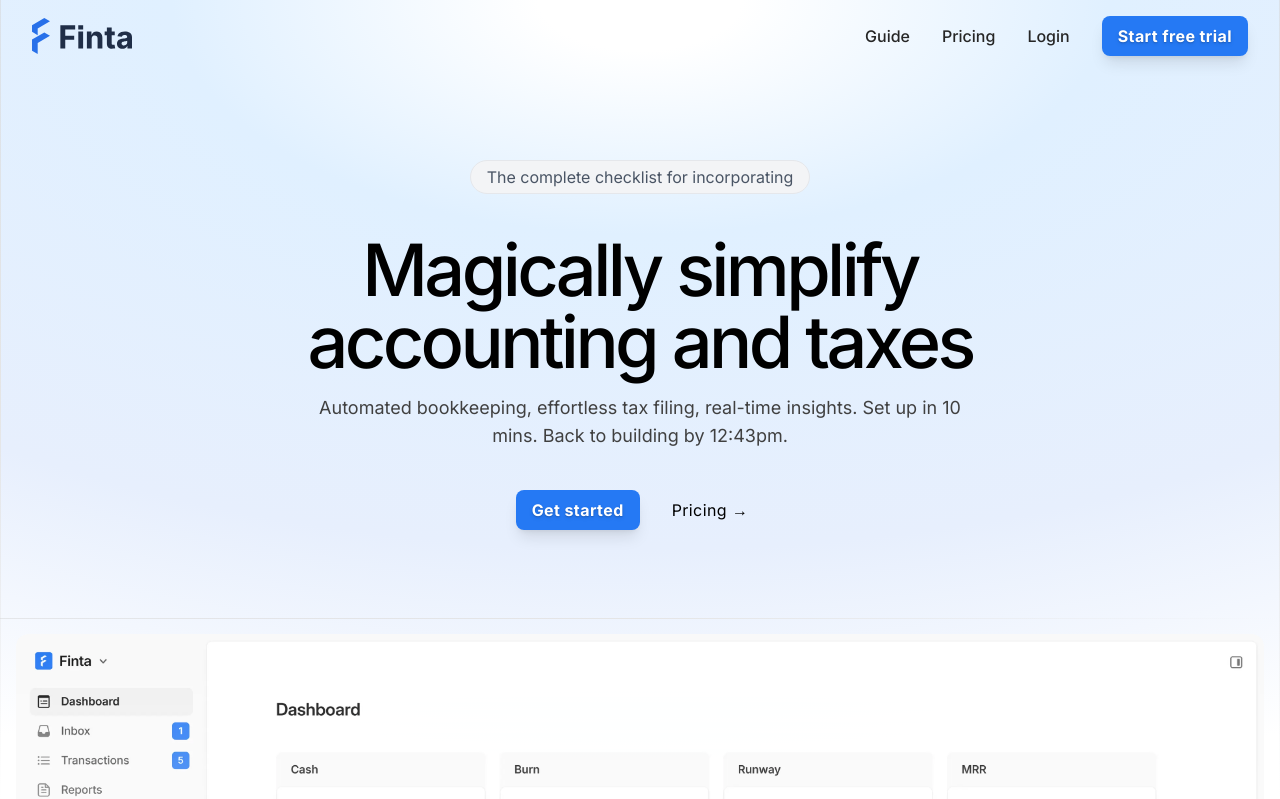
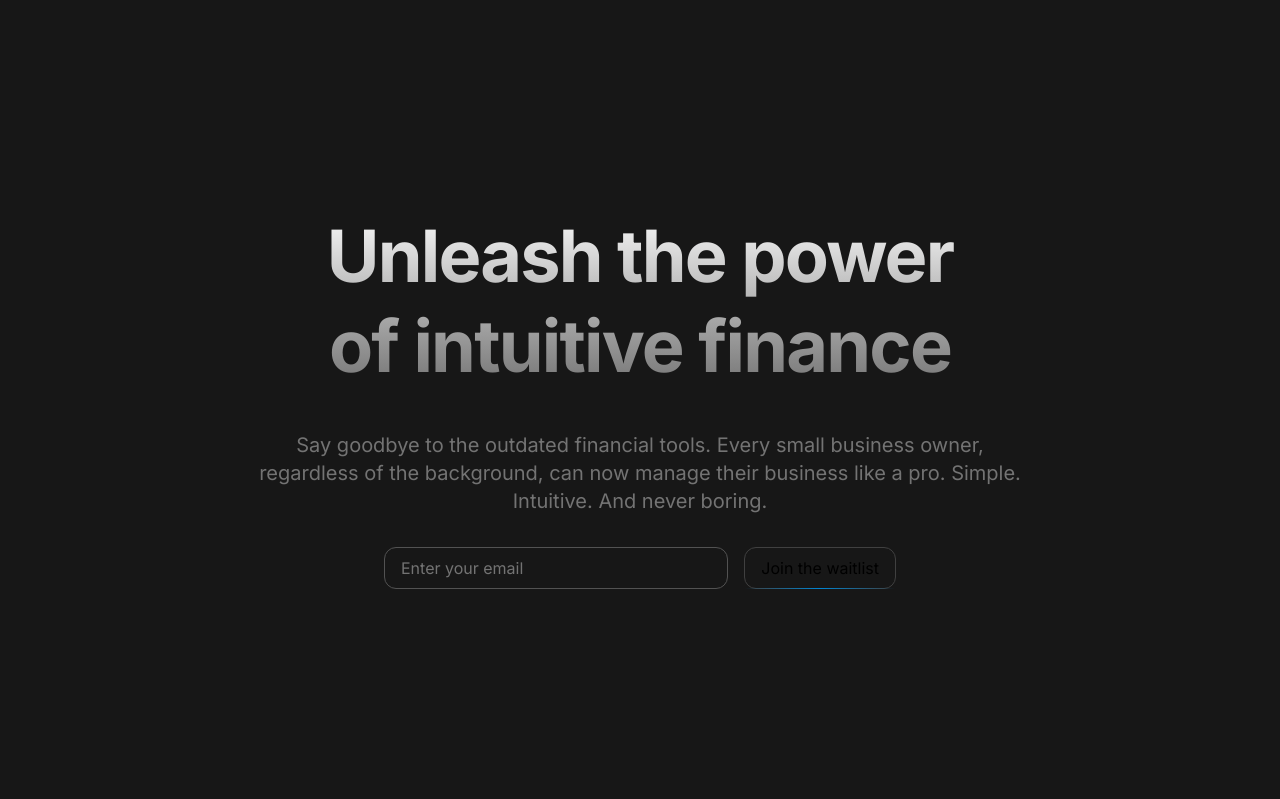
Before and after one commit to tushargtailor/tailwind-css, a Next.js app: page / in a window 1280 px wide. Shown: the top 799 px of the page. Built offline with nearby package versions, Linux system fonts and the light colour scheme.

Commit message:
themeing in tailwind

```diff
--- /dev/null
+++ b/app/components/3components/hero.tsx
@@ -0,0 +1,30 @@
+import React from "react";
+
+const Hero = () => {
+  return (
+    <div className="my-40 flex w-full flex-col items-center justify-center">
+      <h1 className="max-w-2xl bg-gradient-to-b from-neutral-50 to-neutral-500 bg-clip-text text-center text-7xl leading-tight font-bold tracking-tight text-transparent">
+        Unleash the power of intuitive finance
+      </h1>
+      <p className="mx-auto mt-10 max-w-3xl text-center text-xl text-neutral-500 selection:bg-white">
+        Say goodbye to the outdated financial tools. Every small business owner,
+        regardless of the background, can now manage their business like a pro.
+        Simple. Intuitive. And never boring.
+      </p>
+
+      <div className="mt-8 flex w-full max-w-lg justify-center">
+        <input
+          type="text"
+          className="mr-4 flex-1 rounded-xl border border-neutral-600 px-4 text-white transition duration-200 placeholder:text-neutral-500 focus:ring-1 focus:ring-sky-500 focus:outline-none"
+          placeholder="Enter your email"
+        />
+        <button className="relative cursor-pointer rounded-xl border border-neutral-700 px-4 py-2">
+          <div className="absolute inset-x-0 -bottom-px h-px w-full bg-gradient-to-r from-transparent via-sky-600 to-transparent"></div>
+          Join the waitlist
+        </button>
+      </div>
+    </div>
+  );
+};
+
+export default Hero;
--- a/app/page.tsx
+++ b/app/page.tsx
@@ -1,14 +1,32 @@
-// import { Container } from "./components/container";
-// import { Hero } from "./components/hero";
-// import { Navbar } from "./components/navbar";
-import Image from "next/image";
-import { Containerr } from "./components/tccomponents/containerr";
-import { Heroo } from "./components/tccomponents/heroo";
-import { Navbarr } from "./components/tccomponents/navbarr";
+import Hero from "./components/3components/hero";
 
 export default function Home() {
   return (
-    <div className="flex flex-col items-center h-screen relative [background:radial-gradient(125%_100%_at_50%_0%,#fff_6.32%,#E0F0FF_29.28%,#E7EFFD_68.68%,#fff_100%)]">
+    <div className="flex  h-screen justify-center bg-neutral-900">
+      <Hero />
+    </div>
+  );
+}
+
+{
+  /* <div className="layout">
+      <div className="layout-lines-container">
+        <div className="left-line" />
+        <div className="right-line" />
+      </div>
+      <Container>
+        <Navbar />
+        <Hero />
+      </Container>
+      <div className="hero-image-container">
+        <div className="horizontal-line" />
+        <img src="/hero-ui-v5.webp" className="hero-image" />
+      </div>
+    </div> */
+}
+
+{
+  /* <div className="flex flex-col items-center h-screen relative [background:radial-gradient(125%_100%_at_50%_0%,#fff_6.32%,#E0F0FF_29.28%,#E7EFFD_68.68%,#fff_100%)]">
       <div className="max-w-7xl mx-auto absolute inset-0 h-full w-full">
         <div className="absolute inset-y-0 left-0 h-full w-px bg-gradient-to-b from-neutral-300/50 via-neutral-200 to-transparent pointer-events-none z-0" />
         <div className="absolute inset-y-0 right-0 h-full w-px bg-gradient-to-b from-neutral-300/50 via-neutral-200 to-transparent pointer-events-none z-0" />
@@ -29,23 +47,5 @@ export default function Home() {
           />
         </div>
       </div>
-    </div>
-  );
-}
-
-{
-  /* <div className="layout">
-      <div className="layout-lines-container">
-        <div className="left-line" />
-        <div className="right-line" />
-      </div>
-      <Container>
-        <Navbar />
-        <Hero />
-      </Container>
-      <div className="hero-image-container">
-        <div className="horizontal-line" />
-        <img src="/hero-ui-v5.webp" className="hero-image" />
-      </div>
     </div> */
 }
--- a/package.json
+++ b/package.json
@@ -23,6 +23,8 @@
     "@types/react-dom": "^19",
     "eslint": "^9",
     "eslint-config-next": "15.4.6",
+    "prettier": "^3.6.2",
+    "prettier-plugin-tailwindcss": "^0.6.14",
     "tailwindcss": "^4",
     "typescript": "^5"
   }
```
Also changed, not shown: .prettierrc.json (added), app/globals.css (line endings or trailing spaces), 1 other file (tests, documents, lock files or other folders).
